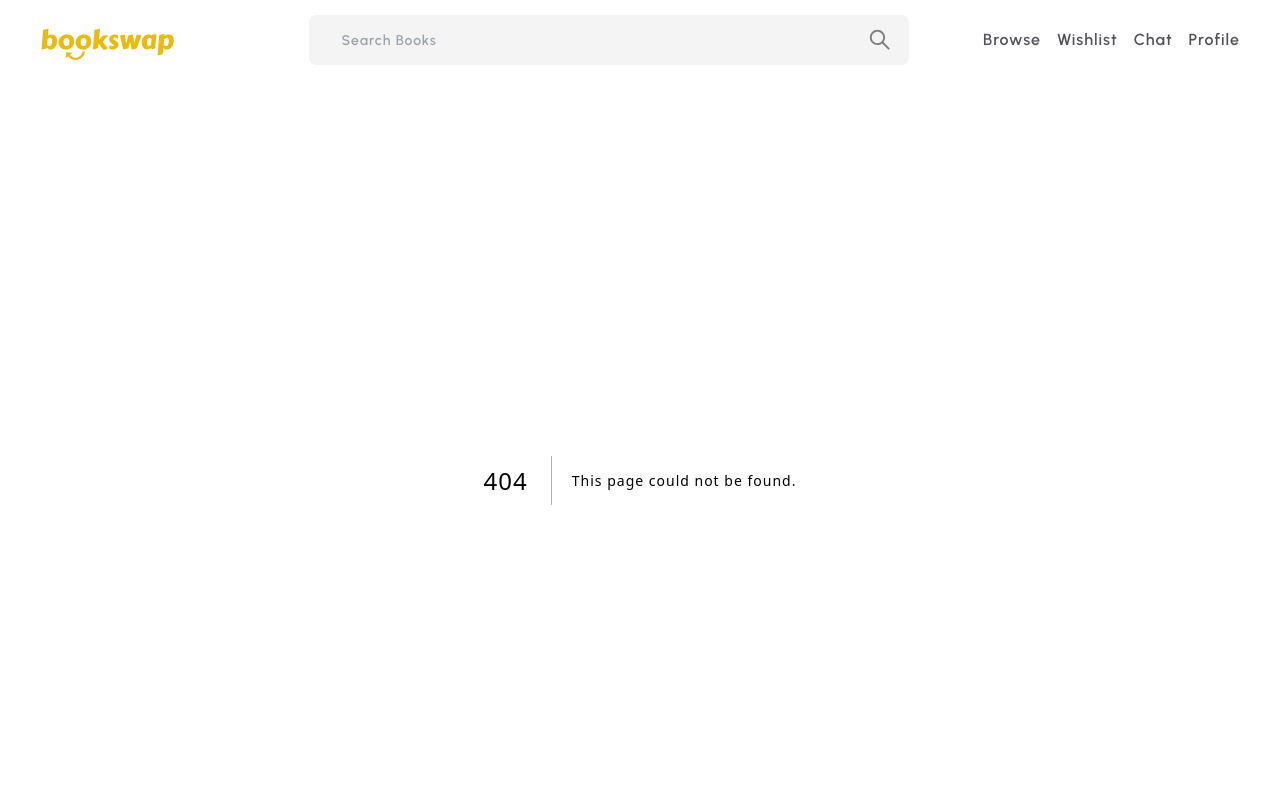
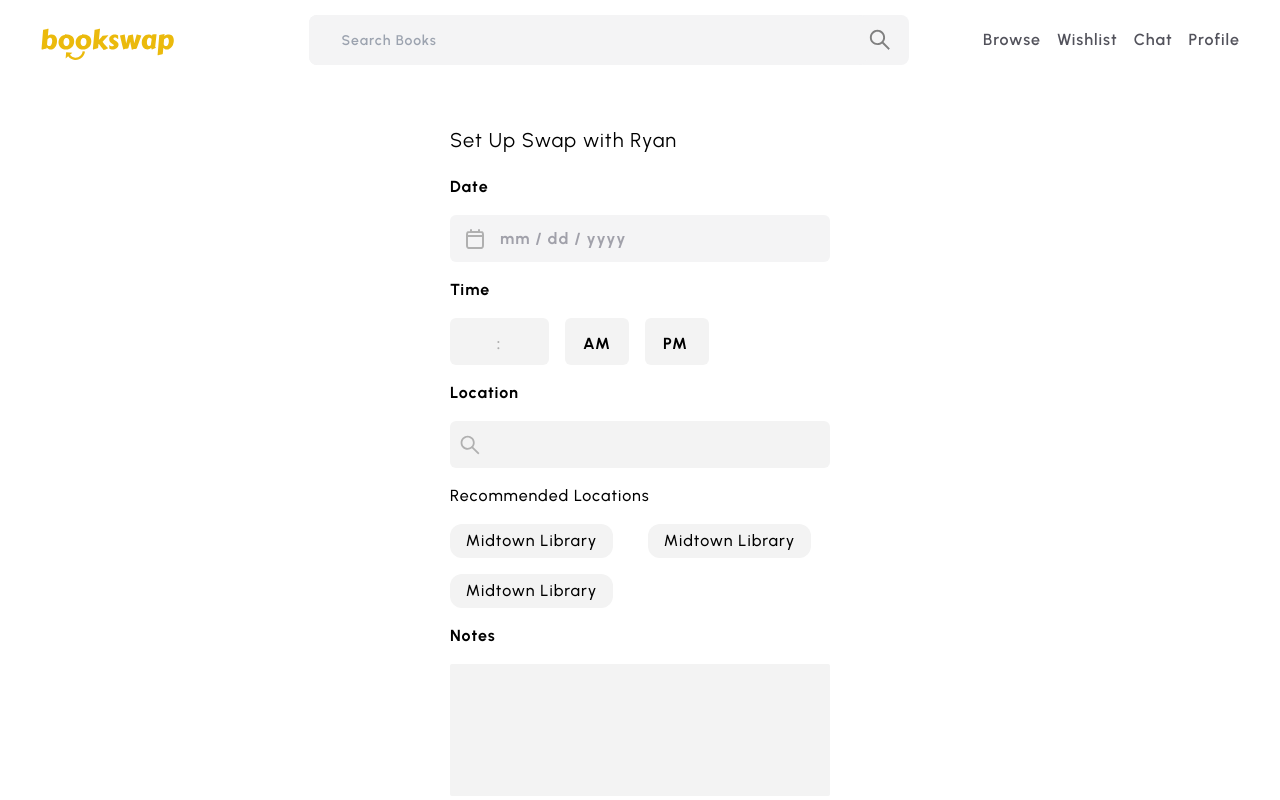
Before and after one commit to iamtanay7/BookSwap, a Next.js app in the folder frontend/: page /schedule/1 in a window 1280 px wide. Before the commit this address had no page. Shown: the top 800 px of the page. Built offline with nearby package versions, Linux system fonts and the light colour scheme.

Commit message:
schedule page ui created an styled functionality are implemented

```diff
--- /dev/null
+++ b/frontend/pages/schedule/[slug].js
@@ -0,0 +1,98 @@
+import React from "react";
+import { AiOutlineSearch } from "react-icons/ai";
+
+const Schedule = () => {
+  return (
+    <div className="flex justify-center flex-col items-center py-12">
+      <div className="gap-4 flex flex-col">
+        <div className="w-[245px] h-[31px] text-black text-[20px] font-normal">
+          Set Up Swap with Ryan
+        </div>
+        {/* date */}
+        <div className="text-black text-[16px] font-bold">Date</div>
+        <div className="w-[380px] h-[47px] bg-zinc-100 rounded-md ">
+          <section className="flex flex-row gap-4 justify-start items-center w-full h-full">
+            <img
+              className="object-contain pl-4 "
+              src="/assets/calender.svg"
+              alt="calender icon"
+            ></img>
+            <div className="text-zinc-400 text-[16px] font-bold">
+              mm / dd / yyyy
+            </div>
+          </section>
+        </div>
+        {/* Time */}
+        <div className="text-black text-[16px] font-bold">Time</div>
+        <section className="flex flex-row gap-4">
+          <div className="w-[99px] h-[47px] relative">
+            <div className="w-[99px] h-[47px] left-0 top-0 absolute">
+              <div className="w-[99px] h-[47px] left-0 top-0 absolute bg-[#F3F3F3] rounded-md" />
+              <div className="left-[46.72px] top-[14px] absolute text-[#AEAEAE] text-[16px] font-bold">
+                :
+              </div>
+            </div>
+          </div>
+          <div className="w-16 h-[47px] relative">
+            <div className="w-16 h-[47px] left-0 top-0 absolute">
+              <div className="w-16 h-[47px] left-0 top-0 absolute bg-[#F3F3F3] rounded-md" />
+              <div className="left-[18px] top-[14px] absolute text-black text-[16px] font-bold">
+                AM
+              </div>
+            </div>
+          </div>
+          <div className="w-16 h-[47px] relative">
+            <div className="w-16 h-[47px] left-0 top-0 absolute">
+              <div className="w-16 h-[47px] left-0 top-0 absolute bg-[#F3F3F3] rounded-md" />
+              <div className="left-[18px] top-[14px] absolute text-black text-[16px] font-bold">
+                PM
+              </div>
+            </div>
+          </div>
+        </section>
+        {/* location */}
+        <div className="text-black text-[16px] font-bold">Location</div>
+        <div className="w-[380px] h-[47px] bg-[#F3F3F3] rounded-md flex justify-start pl-2 items-center">
+          <AiOutlineSearch
+            color="#B0B0B0"
+            className="h-6 w-6"
+          ></AiOutlineSearch>
+        </div>
+        {/* recommended locations */}
+        <div className="text-black text-[16px] font-medium">
+          Recommended Locations
+        </div>
+        <section className="grid grid-col grid-cols-2 gap-4">
+          <div className="w-[163px] h-[34px] bg-[#F3F3F3] rounded-xl justify-center items-center flex">
+            <div className="text-black text-[16px] font-medium">
+              Midtown Library
+            </div>
+          </div>
+          <div className="w-[163px] h-[34px] bg-[#F3F3F3] rounded-xl justify-center items-center flex">
+            <div className="text-black text-[16px] font-medium">
+              Midtown Library
+            </div>
+          </div>
+          <div className="w-[163px] h-[34px] bg-[#F3F3F3] rounded-xl justify-center items-center flex">
+            <div className="text-black text-[16px] font-medium">
+              Midtown Library
+            </div>
+          </div>
+        </section>
+        {/* notes */}
+        <div className="text-black text-[16px] font-bold">Notes</div>
+        <div className="w-[380px] h-[132px] bg-[#F3F3F3] rounded-sm"></div>
+        {/* CONFIRM BUTTON */}
+        <section className="flex justify-end mt-4">
+          <div className="w-[226px] h-[66px] bg-[#228D5A] rounded-xl shadow flex justify-center items-center">
+            <div className="w-[211px] text-center text-[#FFF1F1] text-[24px] font-semibold">
+              Confirm
+            </div>
+          </div>
+        </section>
+      </div>
+    </div>
+  );
+};
+
+export default Schedule;
```
Also changed, not shown: frontend/public/assets/calender.svg (added).
